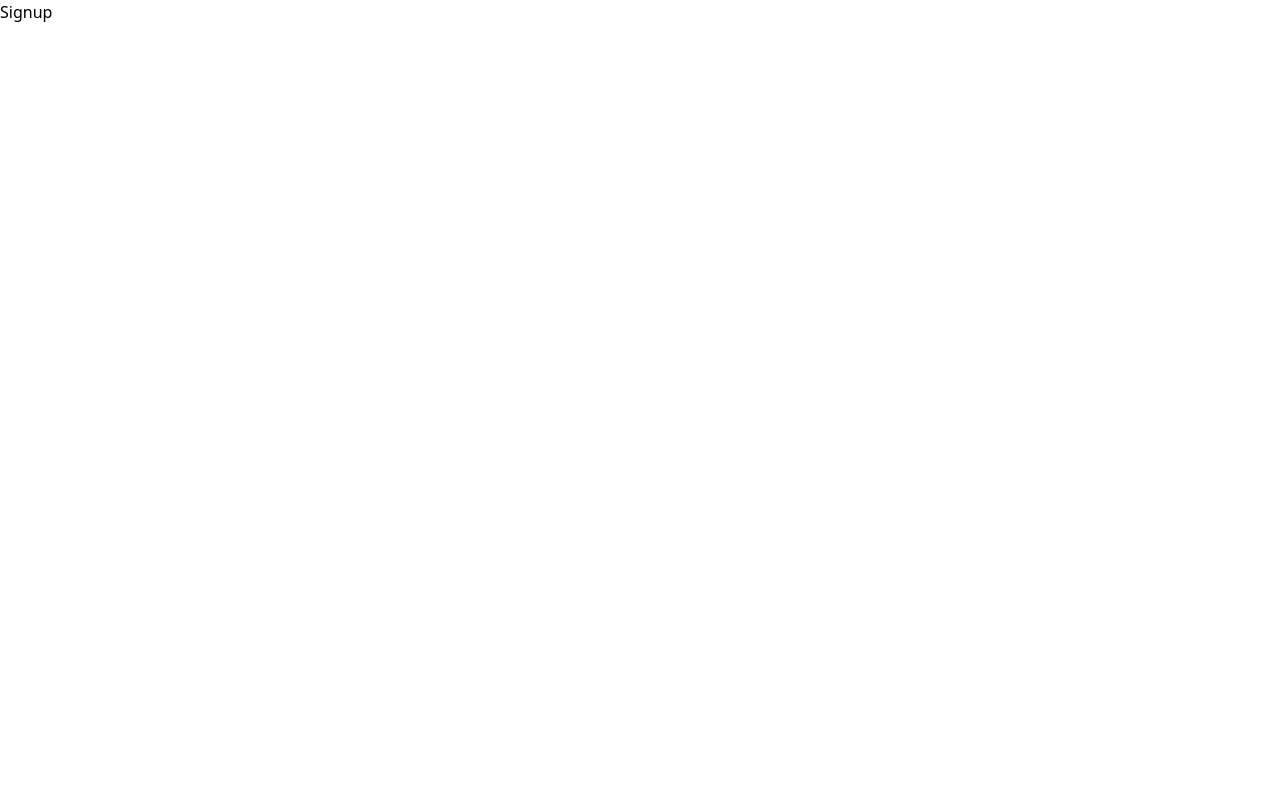
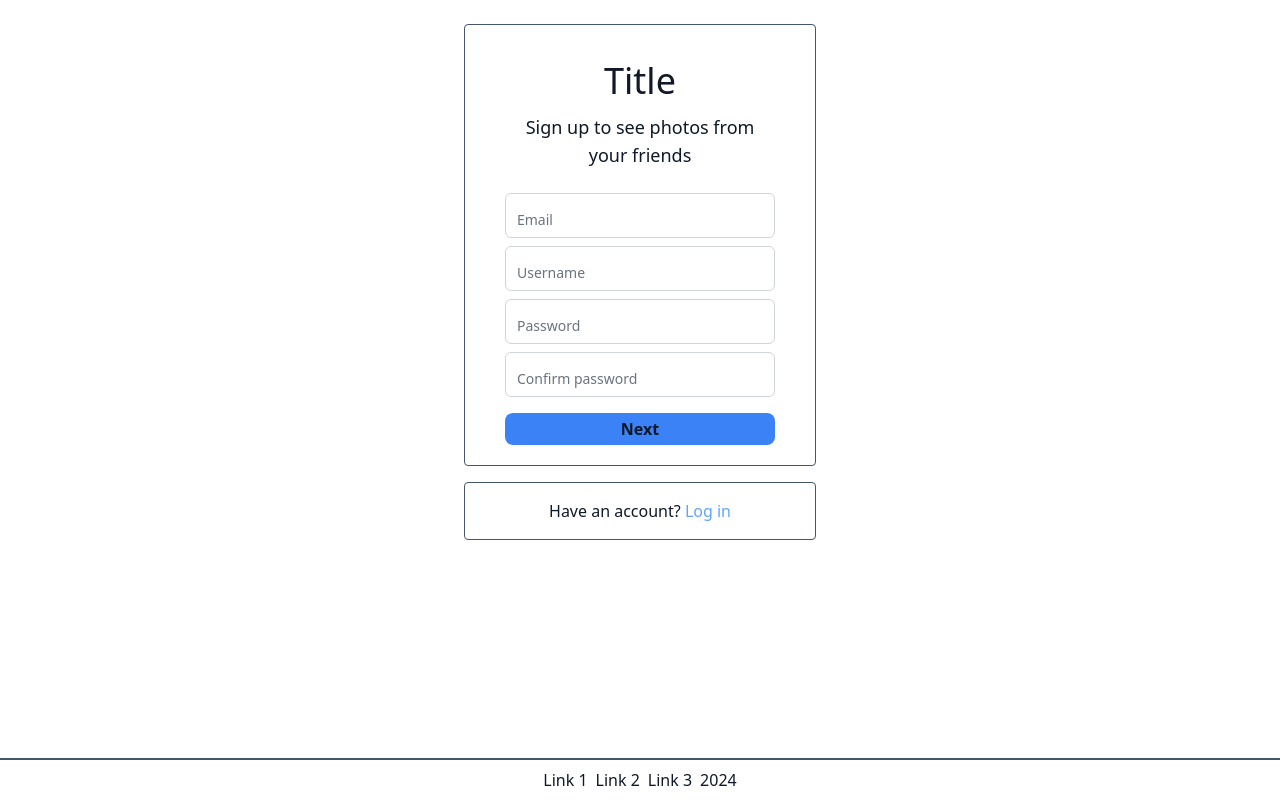
Before and after one commit to piogru/photo24_frontend, a React (Vite) app: page /accounts/signup in a window 1280 px wide. Built offline with nearby package versions, Linux system fonts and the light colour scheme.

Commit message:
feat: Create Login and Signup pages (#5)
* build: Install react-hook-form w/ resolvers and zod

* feat: Create Input component for RHF forms

* feat: Create Login and Signup pages with forms

```diff
--- a/package.json
+++ b/package.json
@@ -13,11 +13,14 @@
   },
   "dependencies": {
     "@heroicons/react": "^2.1.5",
+    "@hookform/resolvers": "^3.9.0",
     "@tanstack/react-query": "^5.51.23",
     "axios": "^1.7.3",
     "react": "^18.3.1",
     "react-dom": "^18.3.1",
-    "react-router-dom": "^6.26.0"
+    "react-hook-form": "^7.52.2",
+    "react-router-dom": "^6.26.0",
+    "zod": "^3.23.8"
   },
   "devDependencies": {
     "@tanstack/eslint-plugin-query": "^5.51.15",
--- a/src/App.tsx
+++ b/src/App.tsx
@@ -7,7 +7,7 @@ import { Outlet } from "react-router-dom";
 
 function App() {
   return (
-    <div className="bg-white dark:bg-gray-900 h-screen dark:text-slate-200">
+    <div className="h-screen bg-white dark:bg-gray-900 text-gray-900 dark:text-gray-200">
       <Outlet />
     </div>
   );
--- /dev/null
+++ b/src/features/accounts/components/LoginForm.tsx
@@ -0,0 +1,75 @@
+import { useForm } from "react-hook-form";
+import { zodResolver } from "@hookform/resolvers/zod";
+import { z } from "zod";
+import SiteLogo from "../../core/components/SiteLogo";
+import Input from "../../core/components/Input";
+import { Link } from "react-router-dom";
+
+const schema = z
+  .object({
+    userId: z.string(),
+    password: z.string(),
+  })
+  .required();
+
+export default function LoginForm() {
+  const {
+    register,
+    handleSubmit,
+    formState: { errors },
+  } = useForm({
+    resolver: zodResolver(schema),
+  });
+  const onSubmit = handleSubmit((data) => console.log(data));
+
+  return (
+    <div className="flex flex-col justyify-center max-w-[22rem] w-full space-y-4">
+      <div className="border rounded border-slate-600 mt-6 px-10 pb-5">
+        <SiteLogo />
+        <form
+          onSubmit={onSubmit}
+          className="flex flex-col justify-center space-y-2 mt-8"
+        >
+          <Input
+            name="userId"
+            register={register}
+            label="Username or email"
+            required
+          />
+          <Input
+            name="password"
+            register={register}
+            label="Password"
+            type="password"
+            required
+          />
+          <div>
+            {Object.keys(errors).length > 0 && (
+              <ul className="text-red-800 dark:text-red-600">
+                {Object.keys(errors).map((key) => {
+                  const message = errors[key]?.message as string;
+                  return <li key={key}>{message}</li>;
+                })}
+              </ul>
+            )}
+          </div>
+          <button
+            type="submit"
+            className="w-full mt-4 py-1 bg-blue-500 rounded-lg font-semibold"
+          >
+            Next
+          </button>
+        </form>
+      </div>
+
+      <div className="flex flex-row justify-center border rounded border-slate-600 py-4">
+        <p>
+          {"Don't have an account? "}
+          <Link to="/accounts/signup" className="text-blue-400">
+            Log in
+          </Link>
+        </p>
+      </div>
+    </div>
+  );
+}
--- /dev/null
+++ b/src/features/accounts/components/LoginWrapper.tsx
@@ -0,0 +1,13 @@
+import { Outlet } from "react-router-dom";
+import Footer from "../../core/components/Footer";
+
+export default function LoginWrapper() {
+  return (
+    <section className="flex flex-col min-h-screen">
+      <main className="flex flex-col flex-grow h-full items-center">
+        <Outlet />
+      </main>
+      <Footer />
+    </section>
+  );
+}
--- /dev/null
+++ b/src/features/accounts/components/RegisterForm.tsx
@@ -0,0 +1,100 @@
+import { useForm } from "react-hook-form";
+import { zodResolver } from "@hookform/resolvers/zod";
+import { z } from "zod";
+import SiteLogo from "../../core/components/SiteLogo";
+import Input from "../../core/components/Input";
+import { Link } from "react-router-dom";
+
+const schema = z
+  .object({
+    username: z.string(),
+    email: z.string().email(),
+    password: z.string(),
+    confirmPassword: z.string(),
+  })
+  .required();
+
+export default function RegisterForm() {
+  const {
+    register,
+    handleSubmit,
+    formState: { errors },
+  } = useForm({
+    resolver: zodResolver(schema),
+  });
+  const onSubmit = handleSubmit((data) => console.log(data));
+
+  return (
+    <div className="flex flex-col justyify-center max-w-[22rem] w-full space-y-4">
+      <div className="border rounded border-slate-600 mt-6 px-10 pb-5">
+        <SiteLogo />
+        <form onSubmit={onSubmit}>
+          <div className="flex flex-col justify-center space-y-2">
+            <span className="block text-lg text-center mb-4 px-2">
+              Sign up to see photos from your friends
+            </span>
+            <Input
+              name="email"
+              register={register}
+              label="Email"
+              errorObject={errors?.email}
+              aria-invalid={errors.email ? "true" : "false"}
+              required
+            />
+            <Input
+              name="username"
+              register={register}
+              label="Username"
+              errorObject={errors?.username}
+              aria-invalid={errors.username ? "true" : "false"}
+              required
+            />
+            <Input
+              name="password"
+              register={register}
+              label="Password"
+              type="password"
+              errorObject={errors?.password}
+              aria-invalid={errors.password ? "true" : "false"}
+              required
+            />
+            <Input
+              name="confirmPassword"
+              register={register}
+              label="Confirm password"
+              type="password"
+              errorObject={errors?.confirmPassword}
+              aria-invalid={errors.confirmPassword ? "true" : "false"}
+              required
+            />
+          </div>
+          <div>
+            {Object.keys(errors).length > 0 && (
+              <ul className="text-red-800 dark:text-red-600">
+                {Object.keys(errors).map((key) => {
+                  const message = errors[key]?.message as string;
+                  return <li key={key}>{message}</li>;
+                })}
+              </ul>
+            )}
+          </div>
+          <button
+            type="submit"
+            className="w-full mt-4 py-1 bg-blue-500 rounded-lg font-semibold"
+          >
+            Next
+          </button>
+        </form>
+      </div>
+
+      <div className="flex flex-row justify-center border rounded border-slate-600 py-4">
+        <p>
+          {"Have an account? "}
+          <Link to="/accounts/login" className="text-blue-400">
+            Log in
+          </Link>
+        </p>
+      </div>
+    </div>
+  );
+}
--- a/src/features/core/components/Footer.tsx
+++ b/src/features/core/components/Footer.tsx
@@ -1,9 +1,10 @@
 export default function Footer() {
   return (
-    <footer className="flex flex-row justify-center p-2 space-x-2 border-2 border-slate-600">
+    <footer className="flex flex-row justify-center p-2 space-x-2 border-t-2 border-slate-600">
       {[1, 2, 3].map((i) => {
         return <div key={i}>Link {i}</div>;
       })}
+      <span className="inline">2024</span>
     </footer>
   );
 }
--- /dev/null
+++ b/src/features/core/components/Input.tsx
@@ -0,0 +1,40 @@
+import InputProps from "../types/InputProps";
+import { CheckCircleIcon, XCircleIcon } from "@heroicons/react/24/outline";
+
+export default function Input({
+  name,
+  label,
+  register,
+  errorObject,
+  ...rest
+}: InputProps) {
+  const error = errorObject && Object.keys(errorObject).length > 0;
+  const ValidationMarkComponent = error ? XCircleIcon : CheckCircleIcon;
+
+  return (
+    <div
+      className="
+        relative group flex flex-row items-center border rounded-md
+      border-gray-300 dark:border-gray-600 has-[:focus]:border-gray-600 has-[:focus]:dark:border-gray-500
+      "
+    >
+      <input
+        id={name}
+        {...register(name)}
+        className="peer px-2.5 pb-2 pt-[15px] w-full bg-inherit text-sm text-inherit text-ellipsis ring-0 ring-inset focus:outline-none focus:ring-0"
+        placeholder=""
+        {...rest}
+      />
+      <label
+        htmlFor={name}
+        className="absolute text-sm text-gray-500 dark:text-gray-500 duration-300 transform -translate-y-4 scale-75 top-4 z-10 origin-[0]
+        start-[11px] peer-focus:text-gray-600 peer-focus:dark:text-gray-400 peer-placeholder-shown:scale-100 peer-placeholder-shown:translate-y-0"
+      >
+        {label}
+      </label>
+      {true && (
+        <ValidationMarkComponent className={`block size-6 mx-2 top-2.5 end-2 peer-placeholder-shown:hidden peer-focus:hidden text-gray-400 peer-aria-[invalid="true"]:text-red-600`} />
+      )}
+    </div>
+  );
+}
--- /dev/null
+++ b/src/features/core/components/SiteLogo.tsx
@@ -0,0 +1,3 @@
+export default function SiteLogo() {
+  return <h1 className="w-fit mx-auto text-4xl mt-9 mb-3">Title</h1>;
+}
--- /dev/null
+++ b/src/features/core/types/InputProps.ts
@@ -0,0 +1,18 @@
+import type { ComponentPropsWithoutRef } from "react";
+import {
+  UseFormRegister,
+  FieldValues,
+  FieldError,
+  FieldErrorsImpl,
+  Merge,
+} from "react-hook-form";
+import { ZodAny } from "zod";
+
+type InputProps = ComponentPropsWithoutRef<"input"> & {
+  name: string;
+  register: UseFormRegister<FieldValues>;
+  label: string;
+  errorObject?: FieldError | Merge<FieldError, FieldErrorsImpl<ZodAny>>;
+};
+
+export default InputProps;
```
Also changed, not shown: src/features/core/routes/Routes.tsx (+15 -6 lines), 1 other file (tests, documents, lock files or other folders).
